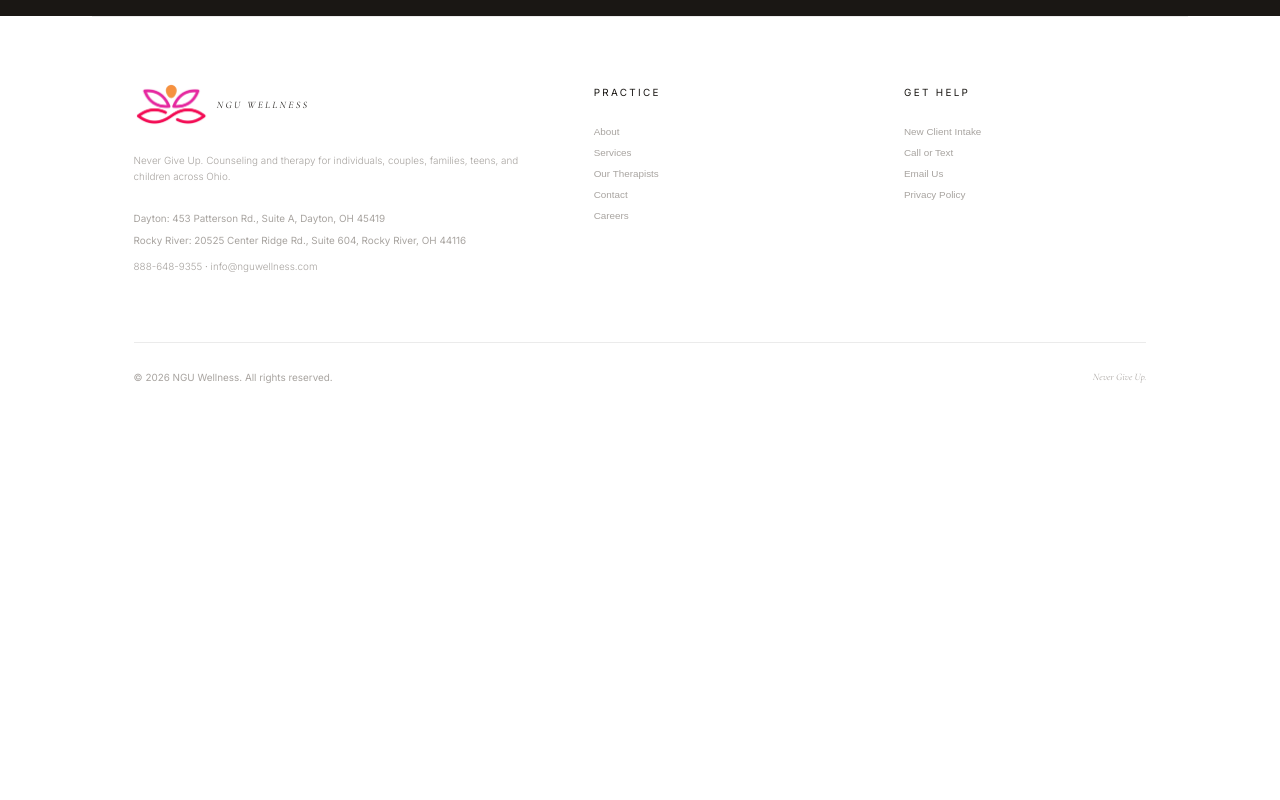
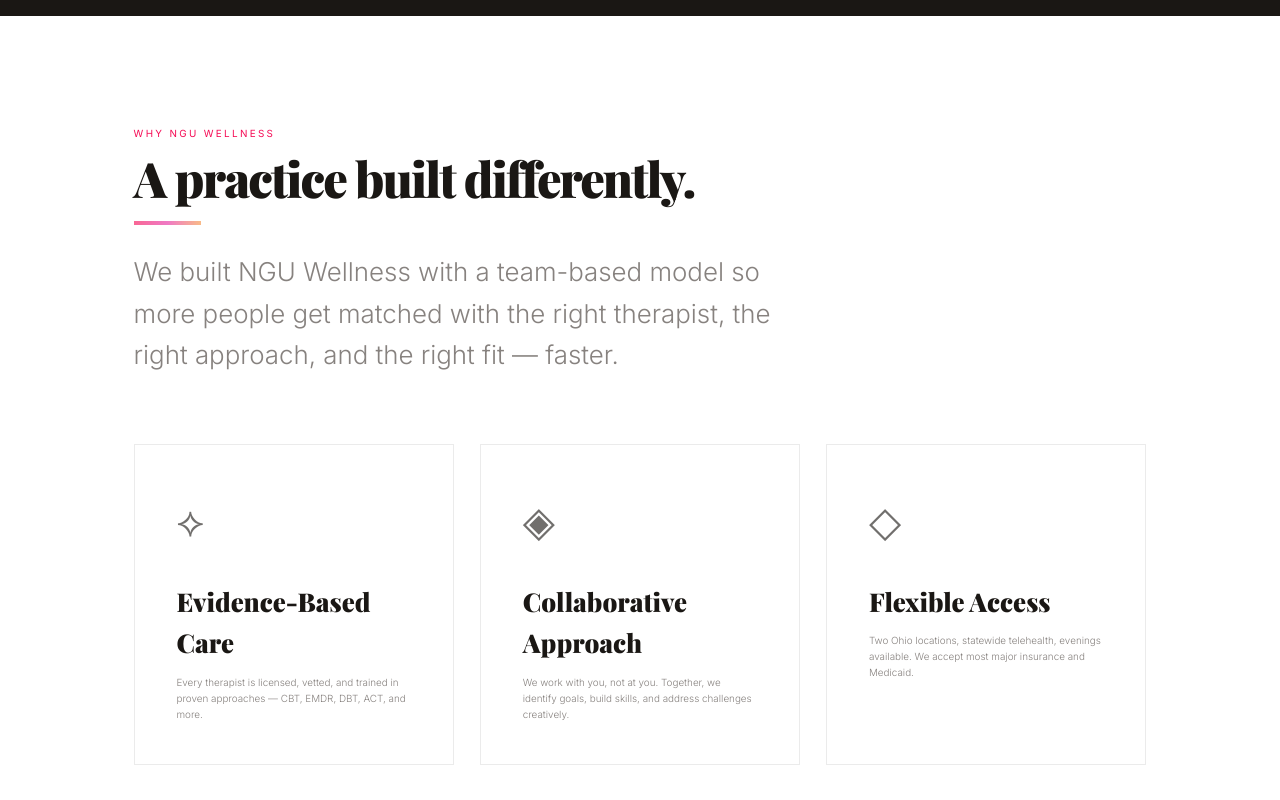
Before and after one commit to JDOG332/nguwellness, a Next.js app: page / in a window 1280 px wide. Shown: the part 960-1760 px from the top of the page. Before the commit the page ends 1454 px from the top, so only its background shows below. Built offline with nearby package versions, Linux system fonts and the light colour scheme; a web font is replaced by a local one.

Commit message:
Add Why NGU section back to homepage below Never Give Up strip

```diff
--- a/app/page.jsx
+++ b/app/page.jsx
@@ -98,12 +98,53 @@
     margin: 0 auto;
   }
 
+  /* ── WHY SECTION ── */
+  .why-grid {
+    display: grid;
+    grid-template-columns: repeat(3, 1fr);
+    gap: var(--s-md);
+    margin-top: var(--s-xl);
+  }
+
+  .why-card {
+    padding: var(--s-lg);
+    border: 0.0618rem solid var(--divider);
+    transition: all var(--duration) var(--ease-phi);
+  }
+
+  .why-card:hover {
+    border-color: var(--rose);
+    transform: translateY(-0.236rem);
+  }
+
+  .why-icon {
+    font-size: var(--t-xl);
+    margin-bottom: var(--s-md);
+    display: block;
+    opacity: var(--alpha-phi);
+  }
+
+  .why-title {
+    font-family: var(--font-display);
+    font-size: var(--t-md);
+    font-weight: 900;
+    margin-bottom: var(--s-xs);
+  }
+
+  .why-desc {
+    font-size: var(--t-sm);
+    font-weight: 300;
+    color: var(--earth);
+    line-height: 1.618;
+  }
+
   /* ── RESPONSIVE ── */
   @media (max-width: 61.8rem) {
     .hero-logo img { max-width: 26.18rem; }
     .hero h1 { font-size: clamp(4.236rem, 18vw, 29.03rem); }
     .promise { padding: var(--s-sm) var(--s-md); }
     .promise h2 { margin-bottom: var(--s-3xs); }
+    .why-grid { grid-template-columns: 1fr; }
   }
 `;
 
@@ -134,6 +175,45 @@
         </p>
       </section>
 
+      {/* ── WHY NGU ── */}
+      <section className="phi-section">
+        <div className="phi-wrap">
+          <p className="eyebrow">Why NGU Wellness</p>
+          <h2 style={{ fontSize: "clamp(var(--t-lg), 3.82vw, var(--t-2xl))", marginBottom: "var(--s-sm)" }}>
+            A practice built differently.
+          </h2>
+          <hr className="phi-rule" />
+          <p style={{ fontSize: "var(--t-md)", fontWeight: 300, color: "var(--earth)", maxWidth: "var(--max-w-narrow)" }}>
+            We built NGU Wellness with a team-based model so more people get matched with
+            the right therapist, the right approach, and the right fit — faster.
+          </p>
+
+          <div className="why-grid">
+            <div className="why-card">
+              <span className="why-icon">⟡</span>
+              <p className="why-title">Evidence-Based Care</p>
+              <p className="why-desc">
+                Every therapist is licensed, vetted, and trained in proven approaches — CBT, EMDR, DBT, ACT, and more.
+              </p>
+            </div>
+            <div className="why-card">
+              <span className="why-icon">◈</span>
+              <p className="why-title">Collaborative Approach</p>
+              <p className="why-desc">
+                We work with you, not at you. Together, we identify goals, build skills, and address challenges creatively.
+              </p>
+            </div>
+            <div className="why-card">
+              <span className="why-icon">◇</span>
+              <p className="why-title">Flexible Access</p>
+              <p className="why-desc">
+                Two Ohio locations, statewide telehealth, evenings available. We accept most major insurance and Medicaid.
+              </p>
+            </div>
+          </div>
+        </div>
+      </section>
+
       <Footer />
     </div>
   );
```
